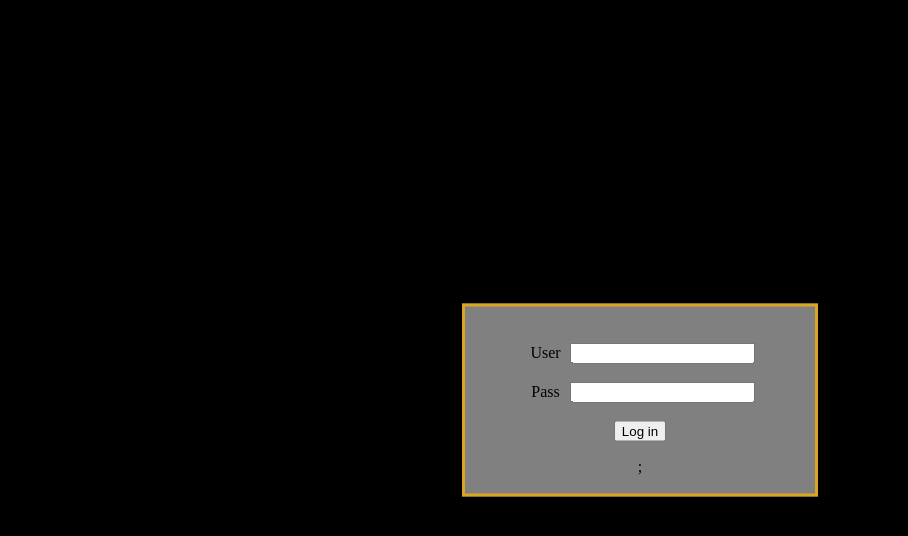
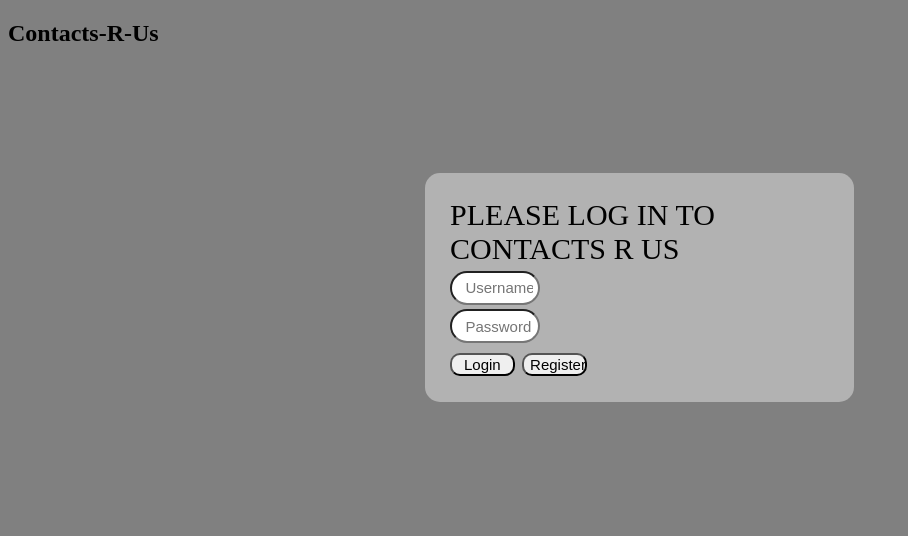
Before and after one commit to Cristian-Murillo/cop4331-small_group_project, a PHP site: page / in a window 1280 px wide. Shown: the top 536 px of the page, without its empty margins (0-908 px from the left). Run offline with PHP 8.4, Linux system fonts and the light colour scheme.

Commit message:
grab stuff from main

```diff
--- a/css/style.css
+++ b/css/style.css
@@ -1,29 +1,46 @@
-div.center {
-    position: fixed;
-    top: 50%;
-    left: 50%;
-    transform: translate(-50%, -50%);
-    text-align: center;
-    /*margin: auto;
-    vertical-align: middle;
-    text-align: center;*/
+body{
+    background: gray;
+}
+a{
+    color: black;
+    text-decoration: none;
+}
+a:hover{
+    text-decoration: underline;
+    color: lightblue;
+}
+.LoginDiv{
+    font-size: 30px;
+    width: 30%;
+    border-radius: 15px;
+    margin-left: 33%;
+    margin-top: 10%;
+    padding: 25px;
+    background: #b2b2b2;
 }
 
-div.border {
-    border-style: solid;
-    border-color: goldenrod;
-    width: 350px;
+.buttons
+{
+    font-size: 15px;
+    border-radius: 10px;
+    width: 17%;
+    margin-left: 0%;
+    font-family: 'Ubuntu', sans-serif;
 }
-div.background {
-    background-color: gray;
+input[type="text"],input[type="password"]{
+    border-radius: 25px;
+    font-size: 15px;
+    width: 20%;
+    height: 20px;
+    padding: 5px;
 }
-
-label {
-    display: inline-block;
-    text-align: center;
-    width: 40px;
+#loginResult{
+    font-size: 20px;
+    color: red;
 }
-
-body {
-    background-color: black;
+#accessUIDiv{
+    background: #b2b2b2;
+    width: 70%;
+    border-radius: 15px;
+    padding: 25px;
 }
--- a/index.html
+++ b/index.html
@@ -1,21 +1,29 @@
 <!DOCTYPE html>
 <html>
-    <head>
-        <title>Small Group project</title><!--Change title when name comes-->
-        <link rel="stylesheet" type="text/css" href="./css/style.css">
-        <script type="text/javascript" src="style.js"></script>
-    </head>
-    <body>
 
-        <div class="center border background">
-            <br /><br />
-            <form class="center">
-                <label for="user">User</label> <input type="text" id="user"/><br /><br />
-                <label for="user">Pass</label>  <input type="text" id="pass"/><br /><br />
-            </form>
-            <button type = "button" onclick="saveInfo()">Log in</button>
-            <p id="error"></p>;
-            <br /><br />
-        </div>
-    </body>
+<head>
+    <meta name="viewport" content="width=device-width, intial-scale=1">
+
+    <title>Contacts-R-Us</title>
+    <!--Change title when name comes-->
+
+    <link rel="stylesheet" type="text/css" href="css/style.css">
+    <script type="text/javascript" src="js/code.js"></script>
+</head>
+
+<body>
+    <header>
+        <h2><a id="link" href="index.html">Contacts-R-Us</a></h2>
+    </header>
+
+    <div class="LoginDiv">
+        <span id="inner-title">PLEASE LOG IN TO CONTACTS R US</span><br />
+        <input type="text" id="user" placeholder="  Username" required/><br />
+        <input type="password" id="pass" placeholder="  Password" required/><br />
+        <button type="button" id="loginButton" class="buttons" onclick="doLogin();"> Login </button>
+        <button type="button" id="registerButton" class="buttons" onclick="doRegister();"> Register </button>
+        <span id="loginResult"></span>
+    </div>
+</body>
+
 </html>
--- a/js/code.js
+++ b/js/code.js
@@ -1,43 +1,190 @@
-//let urlBase = "" the hyperlink to server
-let userInfo;
-let passInfo;
-let userId = 0;
-let firstName = "";
-let lastName = "";
+var urlBase = 'contactrus.com';//
+var extension = 'php';
 
+var userId = 0;
+var firstName = "";
+var lastName = "";
 
-function saveInfo() {
-    userInfo = document.getElementById("user").value;
-    passInfo = document.getElementById("pass").value;
-    //next two line makes the input blank for error
-    document.getElementById("user").value = "";
-    document.getElementById("pass").value = "";
+function doLogin() {
+	var user = document.getElementById("user").value;
+	var pass = document.getElementById("pass").value;
+	//	var hash = md5( password );
 
+	var tmp = { login: user, password: pass };
+	//	var tmp = {login:login,password:hash};
+	var jsonPayload = JSON.stringify(tmp);
 
-    let newUrl = urlBase + '/userInfo';
-    let json = JSON.stringigy(newUrl);
+	var url = urlBase + '/Login.' + extension;
 
-    let xhr = new XMLHttpRequest();
+	var xhr = new XMLHttpRequest();
 	xhr.open("POST", url, true);
 	xhr.setRequestHeader("Content-type", "application/json; charset=UTF-8");
-    try
-    {
-        xhr.onreadystatechange = funtion();
-        {
-            if(this.readyState == 4 && this.status == 200)
-            {
-                let jsonOb = JSON.parse(xhr.responseText);
-                userId = jsonOb.id;
+	try {
+		xhr.onreadystatechange = function () {
+			if (this.readyState == 4 && this.status == 200) {
+				var jsonObject = JSON.parse(xhr.responseText);
+				userId = jsonObject.id;
 
-                if(userId < 1)
-                {
-                    document.getElementById("error").innerHTML = "User/Pass is incorrect";
+				if (userId < 1) {
+					document.getElementById("loginResult").innerHTML = "User/Password is incorrect";
+					return;
+				}
+
+				firstName = jsonObject.firstName;
+				lastName = jsonObject.lastName;
+
+				saveCookie();
+
+				window.location.href = "contact.html";
+			}
+		};
+		xhr.send(jsonPayload);
+	}
+	catch (err) {
+		document.getElementById("loginResult").innerHTML = err.message;
 	}
 
 }
+
+function doRegister() {
+	var user = document.getElementById("user").value;
+	var pass = document.getElementById("pass").value;
+	var tmp = { login: user, password: pass };
+	//	var tmp = {login:login,password:hash};
+	var jsonPayload = JSON.stringify(tmp);
+
+	var url = urlBase + '/Login.' + extension;
+
+	var xhr = new XMLHttpRequest();
+	xhr.open("POST", url, true);
+	xhr.setRequestHeader("Content-type", "application/json; charset=UTF-8");
+	try {
+		xhr.onreadystatechange = function () {
+			if (this.readyState == 4 && this.status == 200) {
+				var jsonObject = JSON.parse(xhr.responseText);
+				userId = jsonObject.id;
+
+				if (userId > 1) {
+					document.getElementById("loginResult").innerHTML = "Account already exist";
+					return;
+				}
+
+				firstName = jsonObject.firstName;
+				lastName = jsonObject.lastName;
+
+				saveCookie();
+
+				window.location.href = "contact.html";
+			}
+		};
+		xhr.send(jsonPayload);
+	}
+	catch (err) {
+		document.getElementById("loginResult").innerHTML = err.message;
 	}
 }
 
+function saveCookie() {
+	var minutes = 20;
+	var date = new Date();
+	date.setTime(date.getTime() + (minutes * 60 * 1000));
+	document.cookie = "firstName=" + firstName + ",lastName=" + lastName + ",userId=" + userId + ";expires=" + date.toGMTString();
+}
 
+function readCookie() {
+	userId = -1;
+	var data = document.cookie;
+	var splits = data.split(",");
+	for (var i = 0; i < splits.length; i++) {
+		var thisOne = splits[i].trim();
+		var tokens = thisOne.split("=");
+		if (tokens[0] == "firstName") {
+			firstName = tokens[1];
+		}
+		else if (tokens[0] == "lastName") {
+			lastName = tokens[1];
+		}
+		else if (tokens[0] == "userId") {
+			userId = parseInt(tokens[1].trim());
+		}
+	}
+
+	if (userId < 0) {
+		window.location.href = "index.html";
+	}
+	else {
+		document.getElementById("userName").innerHTML = "Logged in as " + firstName + " " + lastName;
+	}
+}
+
+function doLogout() {
+	userId = 0;
+	firstName = "";
+	lastName = "";
+	document.cookie = "firstName= ; expires = Thu, 01 Jan 1970 00:00:00 GMT";
+	window.location.href = "index.html";
+}
+
+function addContact() {
+	var newContact = document.getElementById("contactText").value;
+	document.getElementById("contactAddResult").innerHTML = "";
+
+	var tmp = { contact: newContact, userId, userId };
+	var jsonPayload = JSON.stringify(tmp);
+
+	var url = urlBase + '/AddContact.' + extension;
+
+	var xhr = new XMLHttpRequest();
+	xhr.open("POST", url, true);
+	xhr.setRequestHeader("Content-type", "application/json; charset=UTF-8");
+	try {
+		xhr.onreadystatechange = function () {
+			if (this.readyState == 4 && this.status == 200) {
+				document.getElementById("contactAddResult").innerHTML = "Contact has been added";
+			}
+		};
+		xhr.send(jsonPayload);
+	}
+	catch (err) {
+		document.getElementById("contactAddResult").innerHTML = err.message;
+	}
 
 }
+
+function searchContact() {
+	var srch = document.getElementById("searchText").value;
+	document.getElementById("contactSearchResult").innerHTML = "";
+
+	var contactList = "";
+
+	var tmp = { search: srch, userId: userId };
+	var jsonPayload = JSON.stringify(tmp);
+
+	var url = urlBase + '/SearchContacts.' + extension;
+
+	var xhr = new XMLHttpRequest();
+	xhr.open("POST", url, true);
+	xhr.setRequestHeader("Content-type", "application/json; charset=UTF-8");
+	try {
+		xhr.onreadystatechange = function () {
+			if (this.readyState == 4 && this.status == 200) {
+				document.getElementById("contactSearchResult").innerHTML = "Contact(s) has been retrieved";
+				var jsonObject = JSON.parse(xhr.responseText);
+
+				for (var i = 0; i < jsonObject.results.length; i++) {
+					contactList += jsonObject.results[i];
+					if (i < jsonObject.results.length - 1) {
+						contactList += "<br />\r\n";
+					}
+				}
+
+				document.getElementsByTagName("p")[0].innerHTML = contactList;
+			}
+		};
+		xhr.send(jsonPayload);
+	}
+	catch (err) {
+		document.getElementById("contactSearchResult").innerHTML = err.message;
+	}
+
+}
```
Also changed, not shown: contact.html (added, +51 -0 lines). Lines whose indentation alone changed are shown as unchanged.
